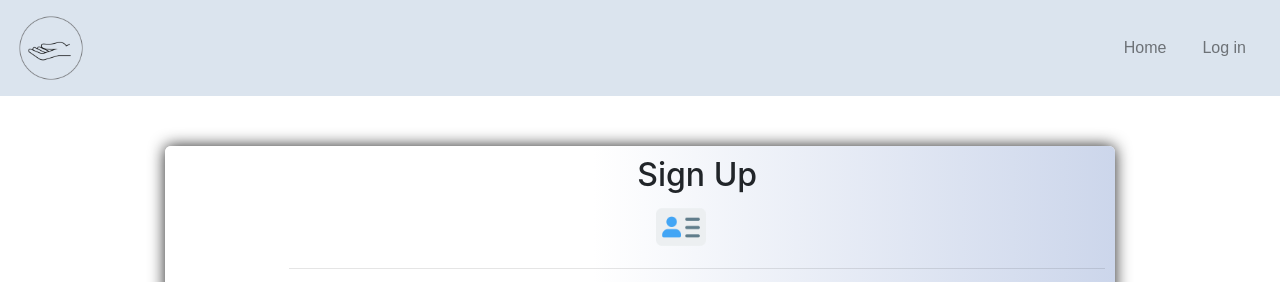
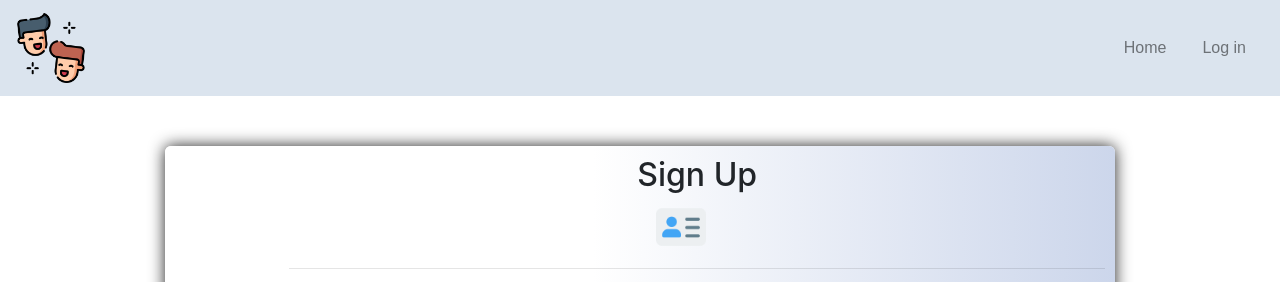
Before and after one commit to hudlerr/cfg-hackathon, a website: page public/create-user.html in a window 1280 px wide. Shown: the top 282 px of the page. Drawn offline with nearby package versions, Linux system fonts and the light colour scheme.

Commit message:
Change Logo

```diff
--- a/public/create-user.html
+++ b/public/create-user.html
@@ -16,7 +16,7 @@
 <header class="header">
   <nav class="navbar navbar-expand-lg navbar-light" style="background-color: #DBE4EE;">
     <a class="navbar-brand" href="/">
-      <img src="images/closehands.png" width="70px" height="70px" alt="">
+      <img src="images/laugh.png" width="70px" height="70px" alt="">
     </a>
     <button class="navbar-toggler" type="button" data-toggle="collapse" data-target="#navbarTogglerDemo01" aria-controls="navbarTogglerDemo01" aria-expanded="false" aria-label="Toggle navigation">
       <span class="navbar-toggler-icon"></span>
```
